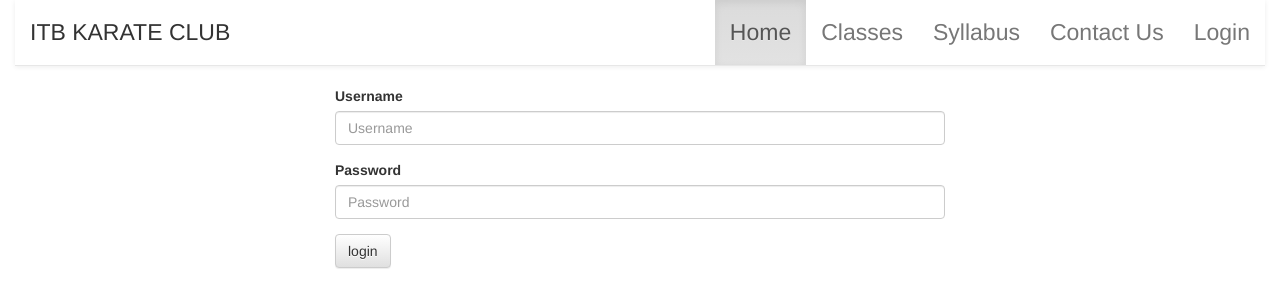
After one commit to alenkalac/php_project_1, a PHP site: template templates/login.html.twig in a window 1280 px wide. The commit adds this page. Shown: the top 308 px of the page. Run offline with PHP 8.4, Linux system fonts and the light colour scheme; the template is opened without the code that fills it, so the values that code supplies are empty; some libraries are stand-ins or nearby versions.

Commit message:
added a login form

```diff
--- a/public/index.php
+++ b/public/index.php
@@ -2,8 +2,10 @@
 require_once __DIR__ . '/../vendor/autoload.php';
 require_once __DIR__ . '/../app/setup.php';
 
-$app->get ( '/', 'alen\MainController::indexPage' );
-$app->get ( '/test/{name}', 'alen\MainController::testPage' );
+$app->get ( '/', 					'alen\MainController::indexPage');
+$app->get ( '/login', 				'alen\MainController::loginPage');
+$app->post ( '/login', 				'alen\MainController::loginTest');
+$app->get ( '/test/{name}', 		'alen\MainController::testPage' );
 
 $app->run ();
 ?>
--- a/templates/base.html.twig
+++ b/templates/base.html.twig
@@ -14,7 +14,9 @@
 	</head>
 
 	<body>
-		{% include 'nav.html.twig' %}
-		{% block content %}{% endblock %}
+		<div class="container-fluid">
+			{% include 'nav.html.twig' %}
+			{% block content %}{% endblock %}
+		</div>
 	</body>
 </html>
--- /dev/null
+++ b/templates/login.html.twig
@@ -0,0 +1,26 @@
+{% extends 'base.html.twig' %}
+
+{% block title %}
+{{ title }}
+{% endblock %}
+
+{% block content %}
+	<div class="row">
+		<div class="col-xs-6 col-xs-offset-3">
+			<form action="/login" method="post">
+				<div class="form-group">
+					<label for="username">Username</label>
+					<input type="text" class="form-control" name="username" id="username" placeholder="Username">
+				</div>
+				<div class="form-group">
+					<label for="password">Password</label>
+					<input type="password" class="form-control" name="password" id="password" placeholder="Password">
+				</div>
+
+				<input type="submit" class="btn btn-default" value="login">
+			</form>
+		</div>
+
+	</div>
+
+{% endblock %}
--- a/templates/nav.html.twig
+++ b/templates/nav.html.twig
@@ -15,7 +15,7 @@
 				<li><a href="/">Classes</a></li>
 				<li><a href="/syllabus">Syllabus</a></li>
 				<li><a href="/contact">Contact Us</a></li>
-				<li><a href="/contact">Login</a></li>
+				<li><a href="/login">Login</a></li>
 			</ul>
 		</div>
 	</div>
```
Also changed, not shown: src/MainController.php (+20 -0 lines), tests/DatabaseTest.php (+0 -1 lines).
